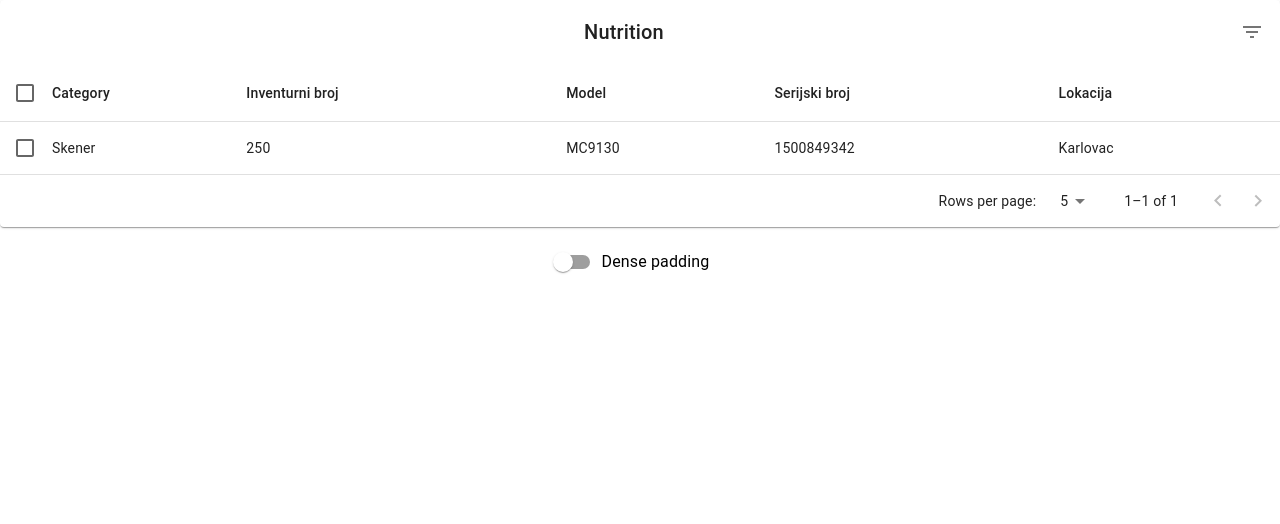
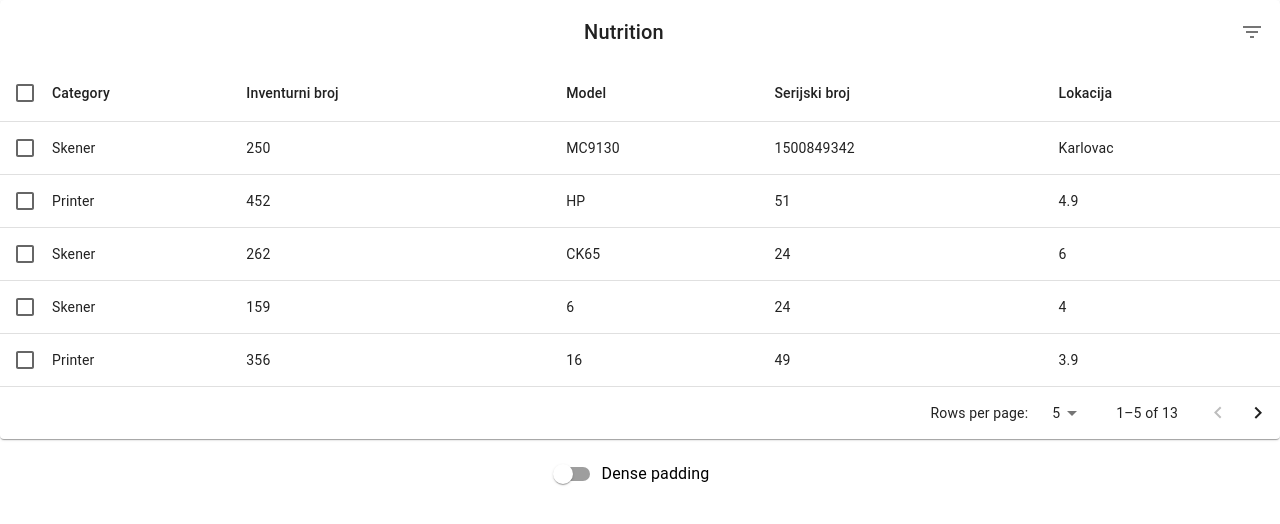
Before and after one commit to NicKyeaa/inventoryman, a React (Create React App) app: page / in a window 1280 px wide. Shown: the top 524 px of the page. Built offline with nearby package versions, Linux system fonts and the light colour scheme.

Commit message:
Corrected bug for selection. SerialNumber is used as key for element.map for each element

```diff
--- a/src/Components/Grid.jsx
+++ b/src/Components/Grid.jsx
@@ -34,18 +34,18 @@ function createData(category, inventoryNumber, model, serialNumber, location) {
 
 const rows = [
   createData('Skener', 250, 'MC9130', 1500849342, 'Karlovac'),
-  // createData('Printer', 452, 25.0, 51, 4.9),
-  // createData('Skener', 262, 16.0, 24, 6.0),
-  // createData('Skener', 159, 6.0, 24, 4.0),
-  // createData('Printer', 356, 16.0, 49, 3.9),
-  // createData('Honeycomb', 408, 3.2, 87, 6.5),
-  // createData('Ice cream sandwich', 237, 9.0, 37, 4.3),
-  // createData('Skener', 375, 0.0, 94, 0.0),
-  // createData('KitKat', 518, 26.0, 65, 7.0),
-  // createData('Printer', 392, 0.2, 98, 0.0),
-  // createData('Printer', 318, 0, 81, 2.0),
-  // createData('Skener', 360, 19.0, 9, 37.0),
-  // createData('Oreo', 437, 18.0, 63, 4.0),
+  createData('Printer', 452, 'HP', 51, 4.9),
+  createData('Skener', 262, 'CK65', 24, 6.0),
+  createData('Skener', 159, 6.0, 24, 4.0),
+  createData('Printer', 356, 16.0, 49, 3.9),
+  createData('Honeycomb', 408, 3.2, 87, 6.5),
+  createData('Ice cream sandwich', 237, 9.0, 37, 4.3),
+  createData('Skener', 375, 0.0, 94, 0.0),
+  createData('KitKat', 518, 26.0, 65, 7.0),
+  createData('Printer', 392, 0.2, 98, 0.0),
+  createData('Printer', 318, 0, 81, 2.0),
+  createData('Skener', 360, 19.0, 9, 37.0),
+  createData('Oreo', 437, 18.0, 63, 4.0),
 ];
 
 function descendingComparator(a, b, orderBy) {
@@ -238,7 +238,7 @@ export default function EnhancedTable() {
 
   const handleSelectAllClick = (event) => {
     if (event.target.checked) {
-      const newSelecteds = rows.map((n) => n.name);
+      const newSelecteds = rows.map((n) => n.serialNumber);
       setSelected(newSelecteds);
       return;
     }
@@ -308,7 +308,7 @@ export default function EnhancedTable() {
               {stableSort(rows, getComparator(order, orderBy))
                 .slice(page * rowsPerPage, page * rowsPerPage + rowsPerPage)
                 .map((row, index) => {
-                  const isItemSelected = isSelected(row.name);
+                  const isItemSelected = isSelected(row.serialNumber);
                   const labelId = `enhanced-table-checkbox-${index}`;
 
                   return (
```
